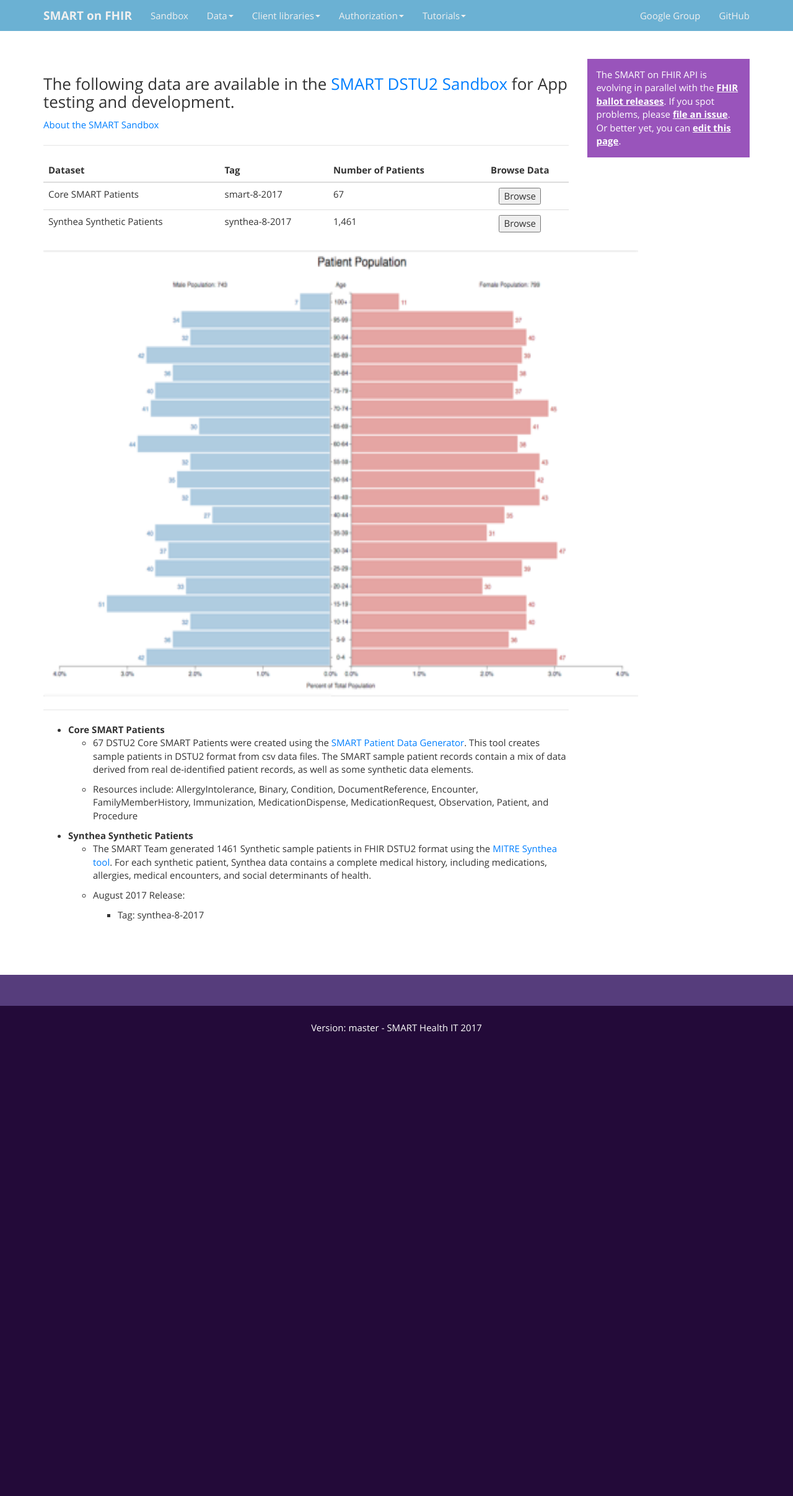
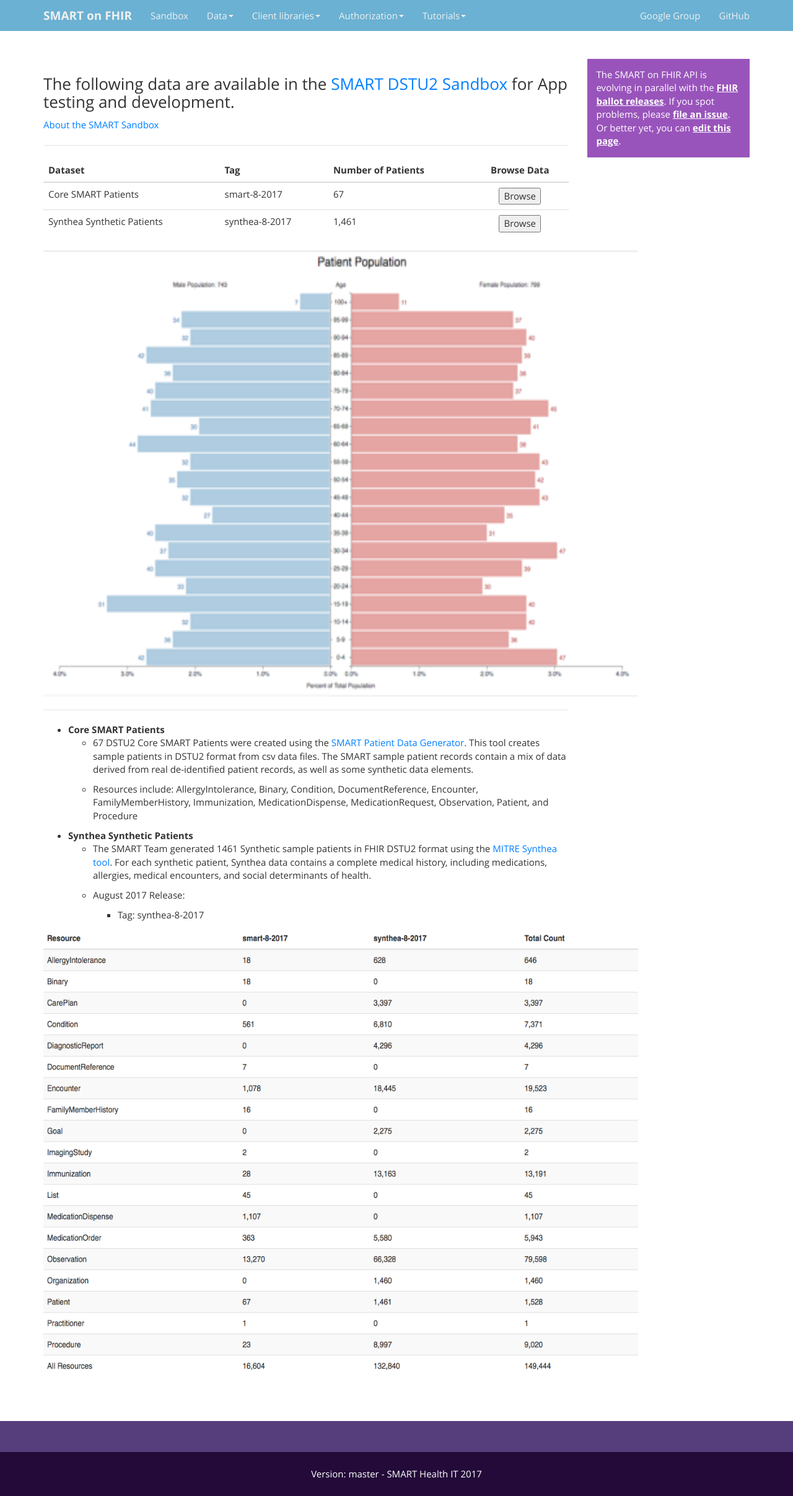
Before and after one commit to smart-on-fhir/smart-on-fhir.github.io, a Jekyll site: the page built from data/dstu2-sandbox-data.md, in a window 1280 px wide. Shown: the whole page at 62% size. Built offline with Jekyll 4.4.1, drawn with Linux system fonts in a browser that asks for light colours; before the commit the page ends 1694 px from its top, so only the background shows below that.

Commit message:
Update dstu2-sandbox-data.md

```diff
--- a/data/dstu2-sandbox-data.md
+++ b/data/dstu2-sandbox-data.md
@@ -30,3 +30,9 @@
 
   * August 2017 Release:
     * Tag: synthea-8-2017
+
+ <div class="before-table"></div>
+
+ <div style='text-align: left'>
+  <img src="{{site.baseurl}}assets/img/DSTU2 resources 8-2017.png" alt="DSTU2 resources 8-2017.png" height="720" width="960"/>
+</div>
```
